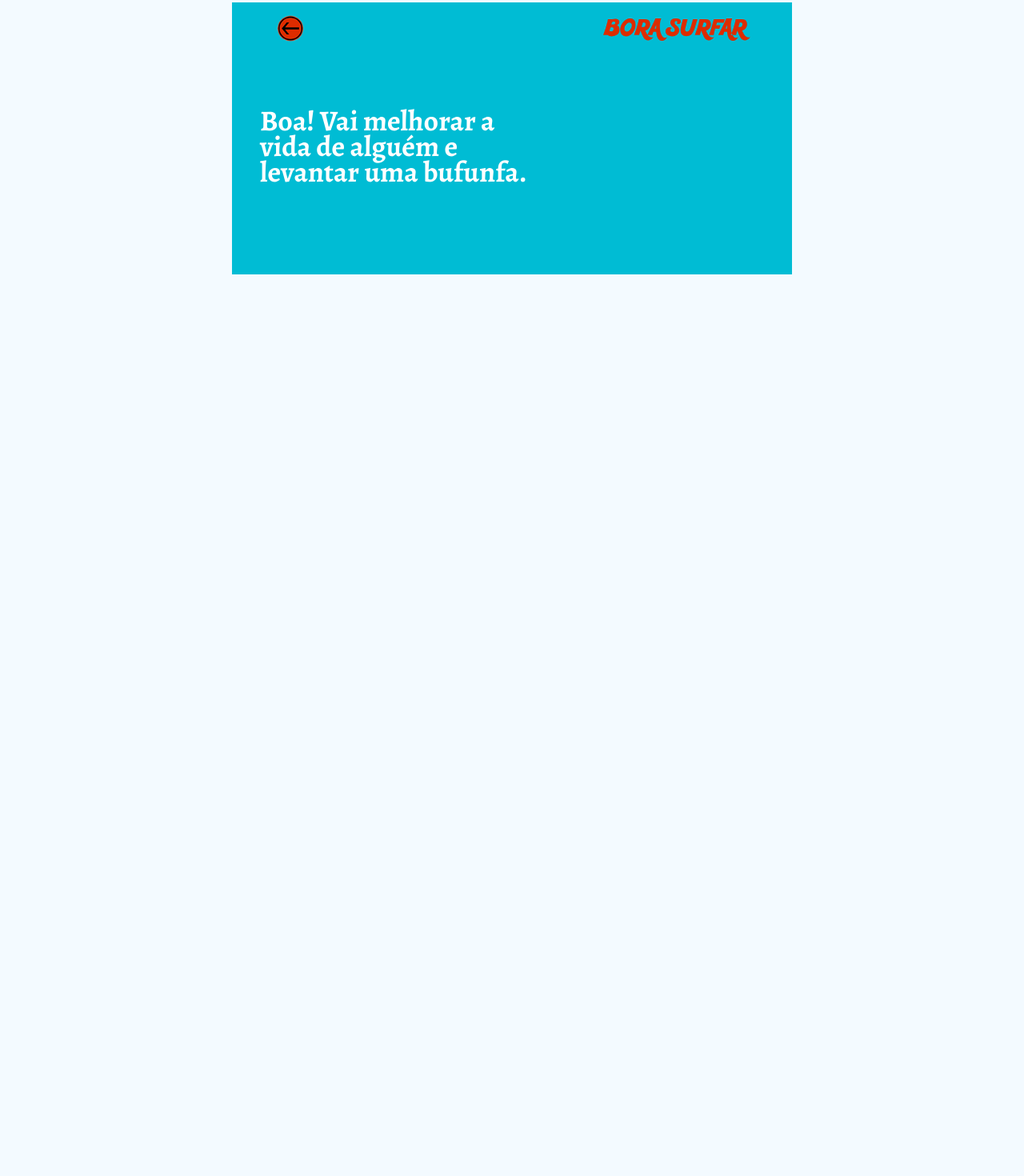
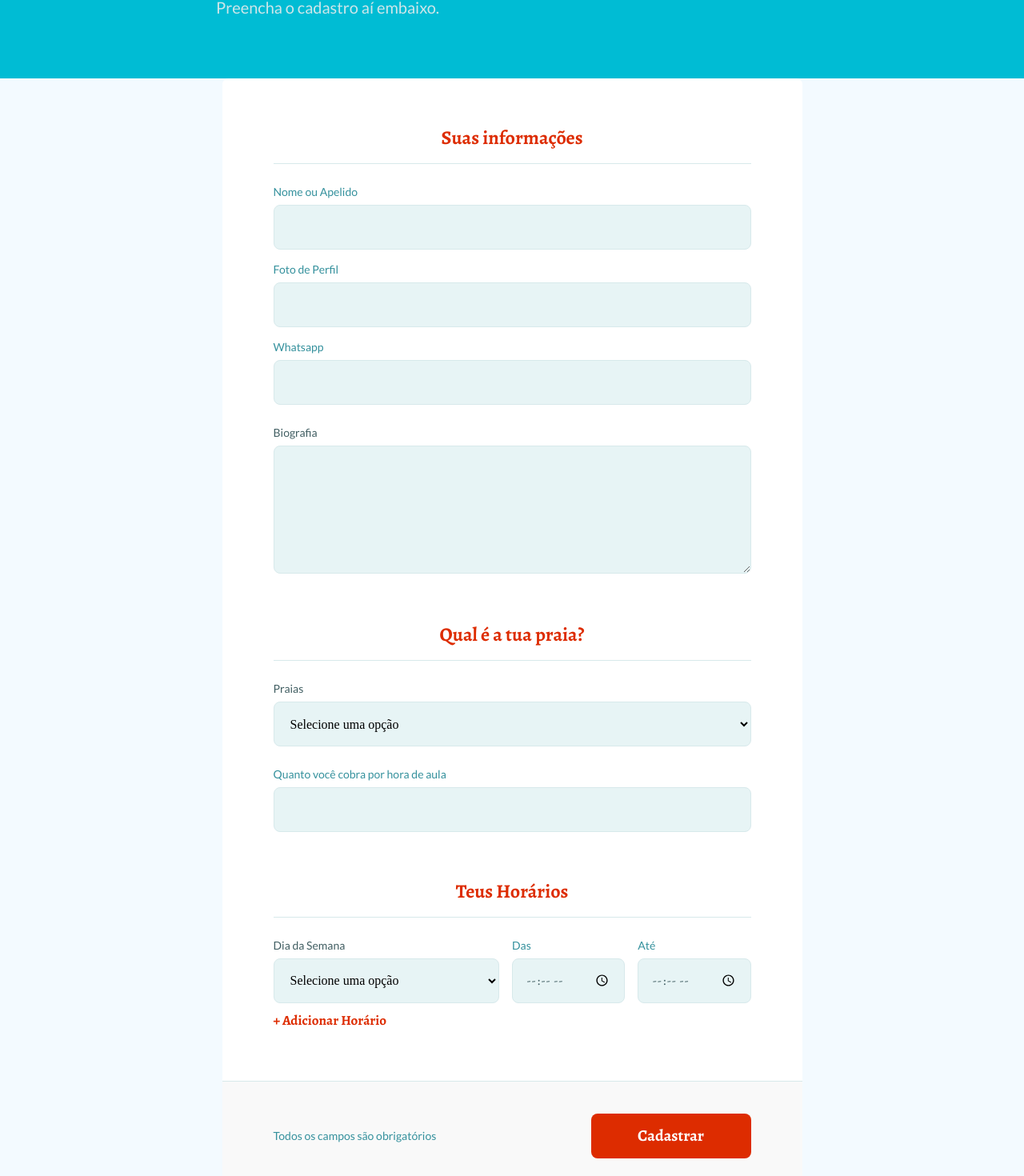
Before and after one commit to flavidev/bora-surfar, a React (Create React App) app in the folder website/: page /teach-surf in a window 1280 px wide. Shown: the part 227-1697 px from the top of the page at 80% size. Before the commit the page ends 800 px from the top, so only its background shows below. Built offline with nearby package versions, Linux system fonts and the light colour scheme.

Commit message:
finish styling registration forms

```diff
--- a/website/src/components/Header/index.js
+++ b/website/src/components/Header/index.js
@@ -18,7 +18,8 @@ const Header = (props) => {
       </div>
 
       <div className="header-content">
-        <strong>{props.text}</strong>
+        <strong>{props.title}</strong>
+        {props.description && <p>{props.description}</p>}
         {props.children}
       </div>
     </header>
--- a/website/src/components/Header/styles.css
+++ b/website/src/components/Header/styles.css
@@ -3,65 +3,60 @@
   flex-direction: column;
   background-color: var(--color-primary);
 }
-
 .page-header .top-bar-container {
   display: flex;
+  align-items: center;
+  width: 92.5%;
+  margin: 0 auto;
   justify-content: space-between;
-  align-items: center;
-  width: 85%;
-  margin: 0 auto;
   color: var(--color-text-in-primary);
-  padding: 1.5rem 0;
+  padding: 1.75rem 0;
 }
-
-.page-header .top-bar-container img:first-child {
-  width: 4rem;
-  height: 3.5rem;
-}
-
-.page-header .top-bar-container > img {
-  height: 2.75rem;
-}
-
 .page-header .top-bar-container a {
+  height: 3.75rem;
   transition: opacity 0.25s;
 }
 .page-header .top-bar-container a:hover {
-  transition: opacity 0.75s;
+  opacity: 0.75;
 }
-
+.page-header .top-bar-container > img {
+  height: 4rem;
+  padding-top: 0.85rem;
+}
 .page-header .header-content {
-  width: 90%;
-  margin: 0 auto;
+  width: 85%;
   position: relative;
-  margin: 3.25rem auto;
+  margin: 3rem auto;
 }
-
 .page-header .header-content strong {
-  font: 700 3.6rem Alegreya;
-  line-height: 3.2rem;
+  font: 700 3.5rem Alegreya;
+  line-height: 4.5rem;
   color: var(--color-title-in-primary);
+}
+.page-header .header-content p {
+  max-width: 30rem;
+  font-size: 2rem;
+  line-height: 2.5rem;
+  color: var(--color-text-in-primary);
+  margin-top: 2.75rem;
 }
 
 @media (min-width: 700px) {
   .page-header {
-    height: 340px;
+    height: 32.5rem;
   }
 
-  .page-header.top-bar-container {
+  .page-header .top-bar-container {
     max-width: 1100px;
   }
+
   .page-header .header-content {
     flex: 1;
+    max-width: 740px;
+    margin: 0 auto;
+    display: flex;
     flex-direction: column;
     justify-content: center;
     align-items: flex-start;
-    max-width: 740px;
-    margin: 0 auto;
-    padding-bottom: 48px;
-    display: flex;
-  }
-  .page-header .header-content strong {
-    max-width: 350px;
   }
 }
--- /dev/null
+++ b/website/src/components/Input/index.js
@@ -0,0 +1,15 @@
+import React from "react";
+
+import "./styles.css";
+
+
+const Input = ({ name, label, ...rest }) => {
+  return (
+    <div className="input-block">
+      <label htmlFor={name}>{label}</label>
+      <input type="text" id={name} {...rest} />
+    </div>
+  );
+};
+
+export default Input;
--- /dev/null
+++ b/website/src/components/Input/styles.css
@@ -0,0 +1,20 @@
+.input-block {
+    position: relative;
+  }
+  .input-block + .input-block {
+    margin-top: 1.4rem;
+  }
+  .input-block label {
+    font-size: 1.4rem;
+  }
+  .input-block input {
+    width: 100%;
+    height: 5.6rem;
+    margin-top: 0.8rem;
+    border-radius: 0.8rem;
+    background: var(--color-input-background);
+    border: 1px solid var(--color-line-in-white);
+    outline: 0;
+    padding: 0 1.6rem;
+    font: 1.6rem Alegreya;
+  }
--- /dev/null
+++ b/website/src/components/Selection/index.js
@@ -0,0 +1,24 @@
+import React from "react";
+
+import "./styles.css";
+
+
+const Select = ({ name, label, options, ...rest }) => {
+  return (
+    <div className="select-block">
+      <label htmlFor={name}>{label}</label>
+      <select id={name} {...rest}>
+        <option value="" disabled selected hidden>
+          Selecione uma opção
+        </option>
+        {options.map((option) => (
+          <option key={option.value} value={option.value}>
+            {option.label}
+          </option>
+        ))}
+      </select>
+    </div>
+  );
+};
+
+export default Select;
--- /dev/null
+++ b/website/src/components/Selection/styles.css
@@ -0,0 +1,30 @@
+.select-block {
+  position: relative;
+}
+.select-block + .select-block {
+  margin-top: 1.4rem;
+}
+.select-block label {
+  font-size: 1.4rem;
+}
+.select-block select {
+  width: 100%;
+  height: 5.6rem;
+  margin-top: 0.8rem;
+  border-radius: 0.8rem;
+  background: var(--color-input-background);
+  border: 1px solid var(--color-line-in-white);
+  outline: 0;
+  padding: 0 1.6rem;
+  font: 1.6rem Archivo;
+}
+.select-block:focus-within::after {
+  width: (100% - 3.2rem);
+  height: 2px;
+  content: "";
+  background: var(--color-primary-light);
+  position: absolute;
+  left: 1.6rem;
+  right: 1.6rem;
+  bottom: 0px;
+}
--- /dev/null
+++ b/website/src/components/TextArea/index.js
@@ -0,0 +1,15 @@
+import React from "react";
+
+import "./styles.css";
+
+
+const Textarea = ({ name, label, ...rest }) => {
+  return (
+    <div className="textarea-block">
+      <label htmlFor={name}>{label}</label>
+      <textarea id={name} {...rest} />
+    </div>
+  );
+};
+
+export default Textarea;
--- /dev/null
+++ b/website/src/components/TextArea/styles.css
@@ -0,0 +1,32 @@
+.textarea-block {
+    position: relative;
+  }
+  .textarea-block + .textarea-block {
+    margin-top: 1.4rem;
+  }
+  .textarea-block label {
+    font-size: 1.4rem;
+  }
+  .textarea-block textarea {
+    width: 100%;
+    height: 16rem;
+    min-height: 8rem;
+    margin-top: 0.8rem;
+    border-radius: 0.8rem;
+    background: var(--color-input-background);
+    border: 1px solid var(--color-line-in-white);
+    outline: 0;
+    resize: vertical;
+    padding: 1.2rem 1.6rem;
+    font: 1.6rem Archivo;
+  }
+  .textarea-block:focus-within::after {
+    width: (100% - 3.2rem);
+    height: 2px;
+    content: "";
+    background: var(--color-primary-light);
+    position: absolute;
+    left: 1.6rem;
+    right: 1.6rem;
+    bottom: 7px;
+  }
--- a/website/src/pages/InstructorsForm/index.js
+++ b/website/src/pages/InstructorsForm/index.js
@@ -1,10 +1,70 @@
 import React from "react";
 import Header from "../../components/Header";
+import Input from "../../components/Input";
+import Selection from "../../components/Selection/";
+import TextArea from "../../components/TextArea/";
+import "./styles.css";
 
 function InstructorForm() {
   return (
-    <div id="page-instructor-form" className="container">
-      <Header text="Boa! Vai melhorar a vida de alguém e levantar uma bufunfa." />
+    <div className="container" id="page-instructor-form">
+      <Header
+        title="Boa! Vai transformar vidas e ganhar dinheiro."
+        description="Preencha o cadastro aí embaixo."
+      />
+
+      <main>
+        <fieldset>
+          <legend>Suas informações</legend>
+          <Input name="name" label="Nome ou Apelido" />
+          <Input name="profile_picture" label="Foto de Perfil" />
+          <Input name="whatsapp" label="Whatsapp" />
+          <TextArea name="bio" label="Biografia" />
+        </fieldset>
+
+        <fieldset>
+          <legend>Qual é a tua praia?</legend>
+          <Selection
+            name="beaches"
+            label="Praias"
+            options={[
+              { value: "Zona Sul", label: "Zona Sul" },
+              { value: "Zona Oeste", label: "Zona Oeste" },
+              { value: "Niterói", label: "Niterói" },
+              { value: "Região dos Lagos", label: "Região dos Lagos" },
+            ]}
+          />
+          <Input name="cost" label="Quanto você cobra por hora de aula" />
+        </fieldset>
+
+        <fieldset>
+          <legend>Teus Horários</legend>
+
+          <div className="schedule-item">
+            <Selection
+              name="week_day"
+              label="Dia da Semana"
+              options={[
+                { value: "0", label: "Segunda-feira" },
+                { value: "1", label: "Terça-feira" },
+                { value: "2", label: "Quarta-feira" },
+                { value: "3", label: "Quinta-feira" },
+                { value: "4", label: "Sexta-feira" },
+                { value: "5", label: "Sábado" },
+                { value: "6", label: "Domingo" },
+              ]}
+            />
+            <Input name="from" label="Das" type="time" />
+            <Input name="to" label="Até" type="time" />
+            <button type="button">+ Adicionar Horário</button>
+          </div>
+        </fieldset>
+
+        <footer>
+          <p>Todos os campos são obrigatórios</p>
+          <button type="button">Cadastrar</button>
+        </footer>
+      </main>
     </div>
   );
 }
--- a/website/src/pages/InstructorsForm/styles.css
+++ b/website/src/pages/InstructorsForm/styles.css
@@ -0,0 +1,133 @@
+#page-instructor-form {
+  width: 100vw;
+  height: 100vh;
+}
+#page-instructor-form .page-header .header-content {
+  margin-bottom: 6.4rem;
+}
+
+#page-instructor-form main {
+  background: var(--color-box-base);
+  width: 100%;
+  max-width: 72.5rem;
+  border-radius: 0.75rem;
+  margin: auto;
+  padding-top: 5.75rem;
+  overflow: hidden;
+}
+#page-instructor-form main fieldset {
+  border: 0;
+  padding: 3.25rem;
+}
+#page-instructor-form main fieldset + fieldset {
+  margin-top: 5.75rem;
+}
+#page-instructor-form main fieldset legend {
+  font: 700 2.4rem Alegreya;
+  color: var(--color-secondary);
+  margin-bottom: 2.4rem;
+  display: flex;
+  align-items: center;
+  justify-content: center;
+  width: 100%;
+  padding-bottom: 1.6rem;
+  border-bottom: 1px solid var(--color-line-in-white);
+}
+#page-instructor-form .schedule-item button {
+  background: none;
+  border: 0;
+  color: var(--color-secondary);
+  font: 700 1.7rem Alegreya;
+  cursor: pointer;
+  transition: color 0.2s;
+  margin-top: 1rem;
+}
+#page-instructor-form main fieldset legend button:hover {
+  color: var(--color-primary-dark);
+}
+
+#page-instructor-form main .input-block label {
+  color: var(--color-text-complement);
+}
+#page-instructor-form main fieldset .input-block + .textarea-block {
+  margin-top: 2.4rem;
+}
+#page-instructor-form main fieldset .select-block + .input-block {
+  margin-top: 2.4rem;
+}
+
+#page-instructor-form main footer {
+  padding: 4rem 2.4rem;
+  background: var(--color-box-footer);
+  border-top: 1px solid var(--color-line-in-white);
+  margin-top: 6.4rem;
+}
+#page-instructor-form main footer p {
+  display: flex;
+  align-items: center;
+  justify-content: center;
+  font-size: 1.4rem;
+  line-height: 2, 4rem;
+  color: var(--color-text-complement);
+}
+#page-instructor-form main footer p img {
+  margin-right: 2rem;
+}
+#page-instructor-form main footer button {
+  width: 100%;
+  height: 5.6rem;
+  background: var(--color-secondary);
+  color: var(--color-button-text);
+  border: 0;
+  border-radius: 0.8rem;
+  cursor: pointer;
+  font: 700 2rem Alegreya;
+  display: flex;
+  align-items: center;
+  justify-content: center;
+  transition: background-color 0.2s;
+  margin-top: 3.2rem;
+}
+#page-instructor-form main footer button:hover {
+  background: var(--color-secondary-dark);
+}
+
+@media (min-width: 700px) {
+  #page-instructor-form {
+    max-width: 100vw;
+  }
+  #page-instructor-form .page-header .header-content {
+    margin-bottom: 0;
+  }
+  #page-instructor-form main fieldset {
+    padding: 0 6.4rem;
+  }
+
+  #page-instructor-form main .schedule-item {
+    display: grid;
+    grid-template-columns: 2fr 1fr 1fr;
+    column-gap: 1.6rem;
+  }
+
+  #page-instructor-form main .schedule-item button {
+    display: flex;
+  }
+
+  #page-instructor-form main .schedule-item .input-block {
+    margin-top: 0 !important;
+  }
+
+  #page-instructor-form main footer {
+    padding: 4rem 6.4rem;
+    display: flex;
+    align-items: center;
+    justify-content: space-between;
+  }
+  #page-instructor-form main footer p {
+    justify-content: space-between;
+  }
+  #page-instructor-form main footer button {
+    width: 20rem;
+    margin-top: 0;
+  }
+}
--- a/website/src/pages/InstructorsList/styles.css
+++ b/website/src/pages/InstructorsList/styles.css
@@ -35,17 +35,6 @@
     font: 1.75rem Alegreya;
   }
 
-  #search-instructors .input-block:focus-within::after {
-    width: calc(100% - 3.2rem);
-    height: 2px;
-    content: "";
-    background-color: var(--color-primary-light);
-    position: absolute;
-    left: 1.6rem;
-    right: 1.6rem;
-    bottom: 0;
-  }
-
   #page-instructors-list main {
     margin: 3.2rem auto;
     width: 90%;
```
